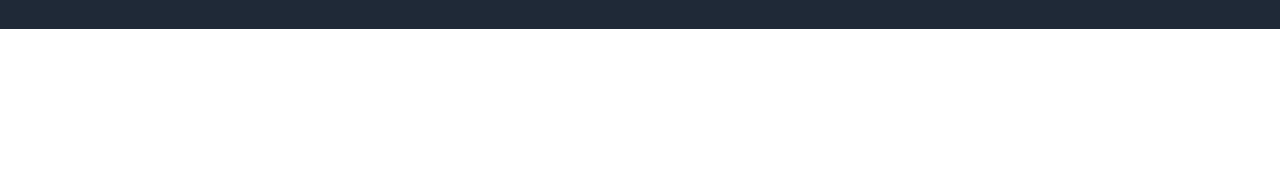
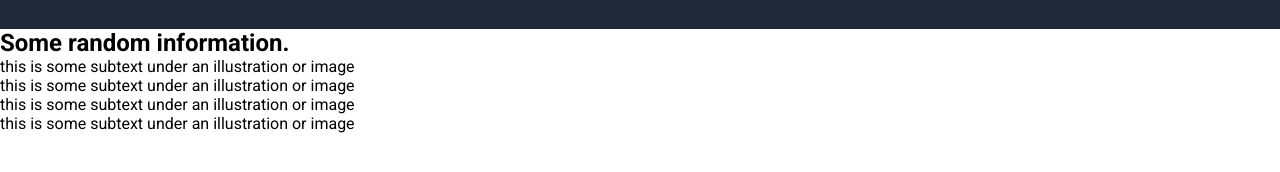
Before and after one commit to AenuHub/Template-Mainpage-Project, a plain HTML site: page index.html in a window 1280 px wide. Shown: the part 320-492 px from the top of the page. Drawn offline with Linux system fonts and the light colour scheme.

Commit message:
Edit content-1 section

```diff
--- a/index.html
+++ b/index.html
@@ -32,7 +32,23 @@
     </div>
 
     <div class="content-1">
-
+        <h2 class="content-1-title">Some random information.</h2>
+        <div class="card-1">
+            <div class="card-1-img"></div>
+            <p class="card-1-text">this is some subtext under an illustration or image</p>
+        </div>
+        <div class="card-2">
+            <div class="card-2-img"></div>
+            <p class="card-2-text">this is some subtext under an illustration or image</p>
+        </div>
+        <div class="card-3">
+            <div class="card-3-img"></div>
+            <p class="card-3-text">this is some subtext under an illustration or image</p>
+        </div>
+        <div class="card-4">
+            <div class="card-4-img"></div>
+            <p class="card-4-text">this is some subtext under an illustration or image</p>
+        </div>
     </div>
 
     <div class="content-2">
```
